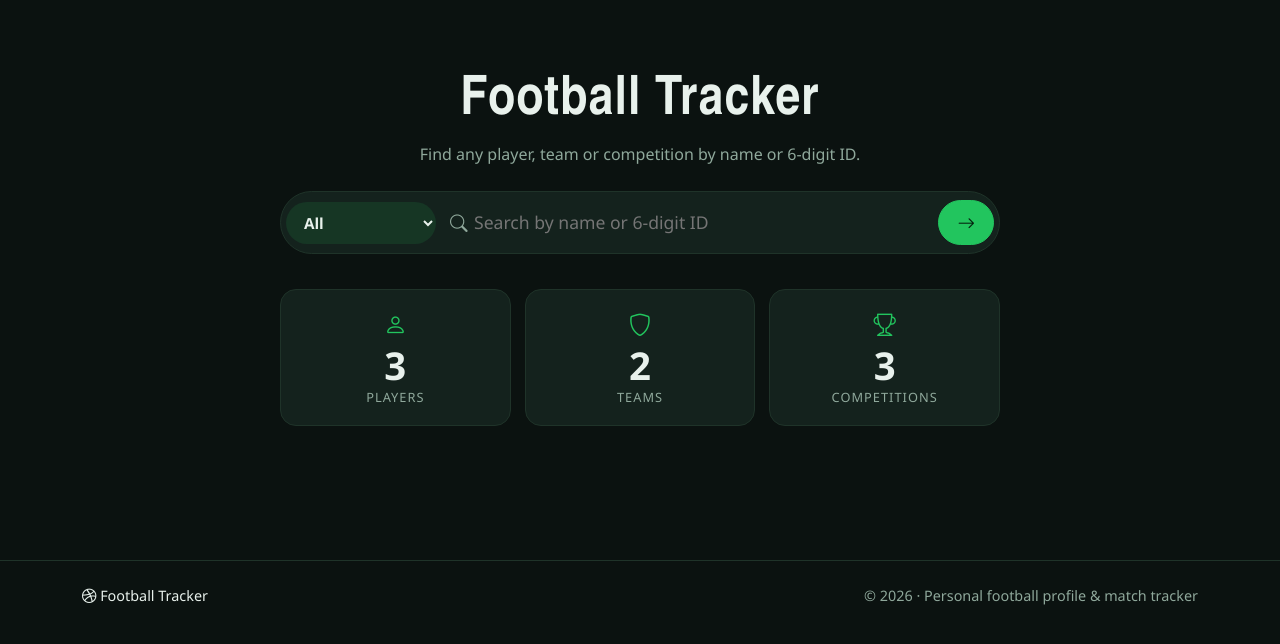
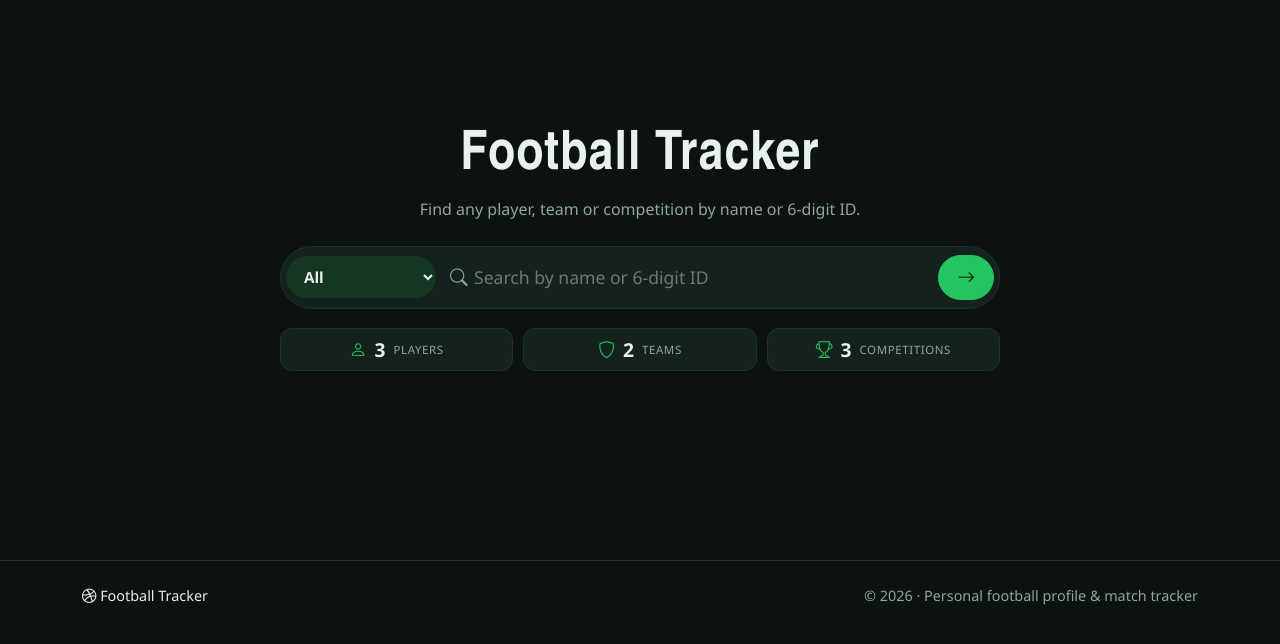
Before and after one commit to Zahid42/football_tracker, a PHP site: page /football_tracker/ in a window 1280 px wide. Shown: the part 63-707 px from the top of the page. Run offline with PHP 8.4, Linux system fonts and the light colour scheme; data comes from the database, SQL or seed files in the repository; data that the repository does not hold is empty; some libraries are stand-ins or nearby versions.

Commit message:
Homepage totals: compact one-line cards
Co-Authored-By: Claude Sonnet 5.5 <noreply@anthropic.com>
Claude-Session: https://claude.ai/code/session_01PHuWqMvxhZza7HNBh2Ca3h

```diff
--- a/assets/css/style.css
+++ b/assets/css/style.css
@@ -654,3 +654,10 @@ html{scroll-behavior:smooth}[id]{scroll-margin-top:120px}
 .home-stat i{font-size:1.4rem;color:var(--accent)}
 .home-stat b{font-size:clamp(1.6rem,5vw,2.4rem);line-height:1.1;font-weight:800}
 .home-stat span{color:var(--muted);font-size:.8rem;text-transform:uppercase;letter-spacing:.08em}
+/* compact homepage totals */
+.home-stats{gap:10px;margin-top:1.2rem;max-width:720px}
+.home-stat{flex-direction:row;justify-content:center;align-items:center;gap:8px;padding:8px 10px;border-radius:12px}
+.home-stat i{font-size:1.05rem}
+.home-stat b{font-size:1.2rem;line-height:1}
+.home-stat span{font-size:.72rem;letter-spacing:.05em}
+@media(max-width:480px){.home-stat{flex-direction:column;gap:0;padding:6px 4px}.home-stat i{display:none}}
```
